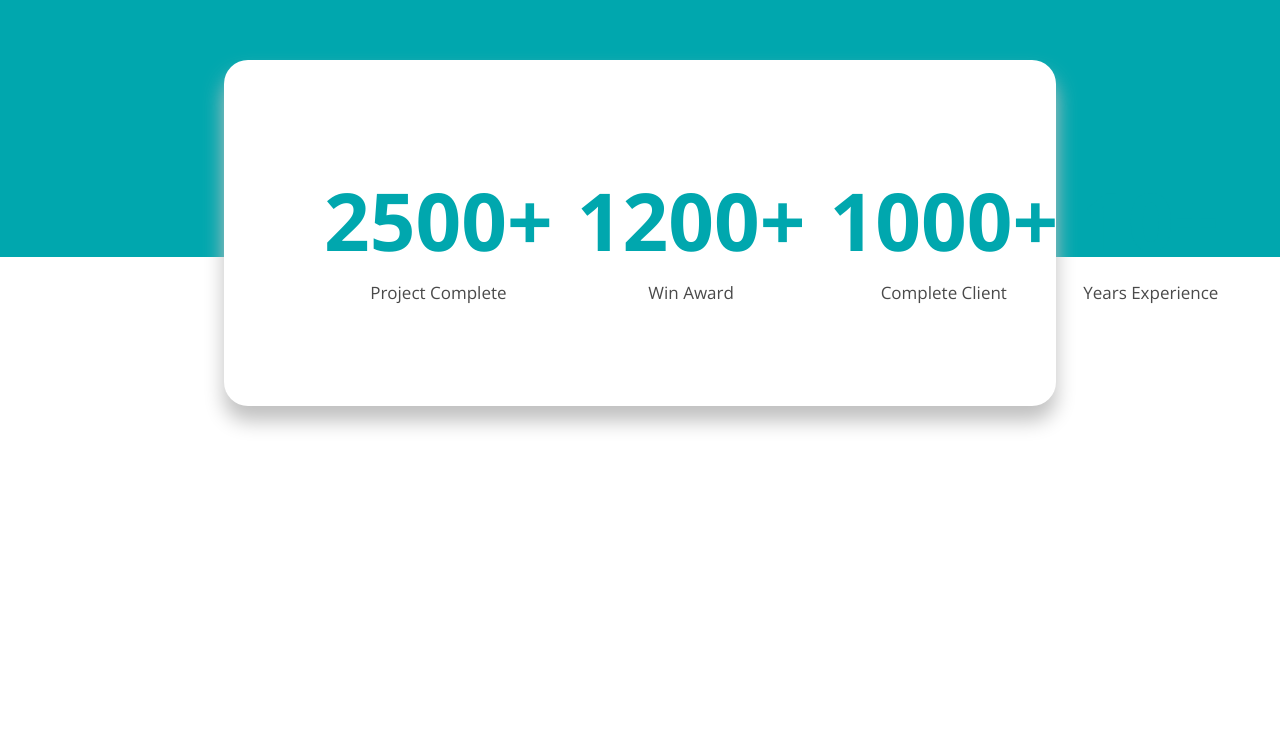
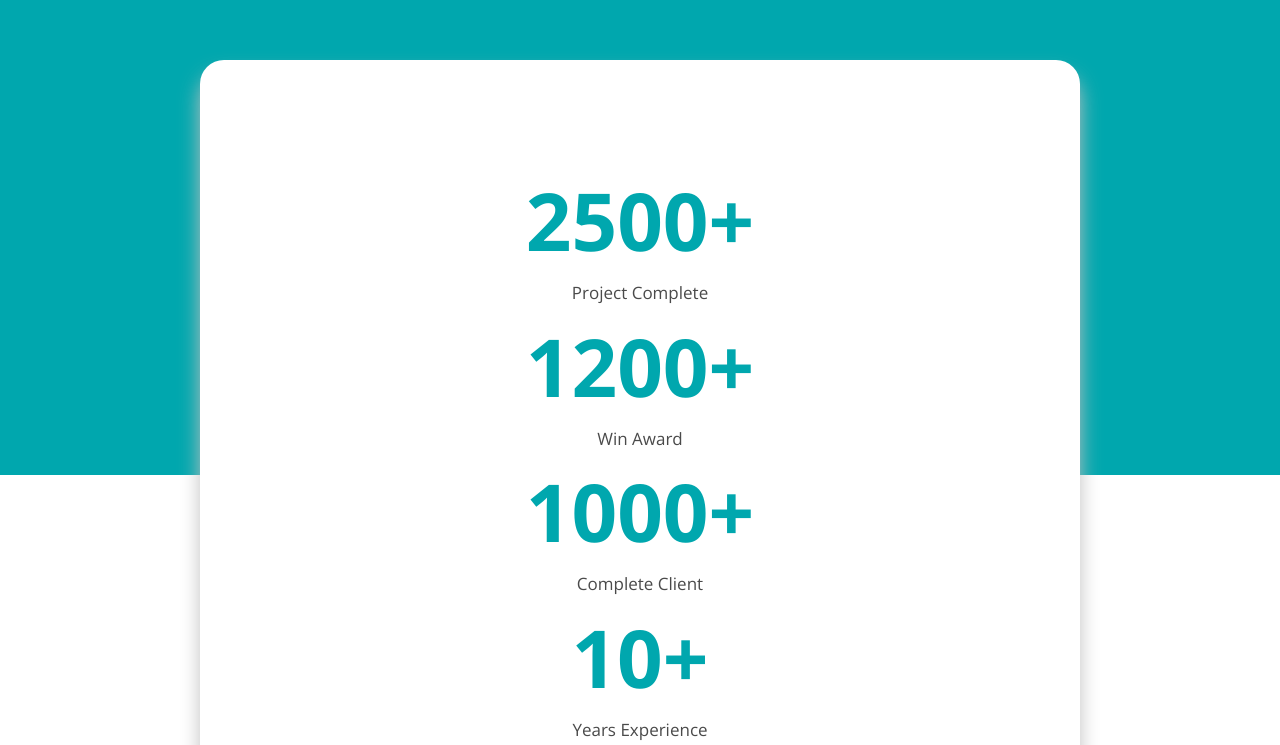
Before and after one commit to sonja167/figma_cv, a plain HTML site: page index.html in a window 1280 px wide. Shown: the part 2594-3339 px from the top of the page. Before the commit the page ends 3096 px from the top, so only its background shows below. Drawn offline with nearby package versions, Linux system fonts and the light colour scheme.

Commit message:
second commit

```diff
--- a/index.html
+++ b/index.html
@@ -169,25 +169,23 @@
       </section>
     </section>
     <section class="footer">
-      <div class="numbers-content">
-        <section class="columns">
-          <div class="column">
+      <div class="footer-content">
+        <div>
           <p class="bignumber">2500+</p>
           <p>Project Complete</p>
         </div>
-          <div class="column">
+        <div>
           <p class="bignumber">1200+</p>
           <p>Win Award</p>
         </div>
-          <div class="column">
+        <div>
           <p class="bignumber">1000+</p>
           <p>Complete Client</p>
         </div>
-          <div class="column">
+        <div>
           <p class="bignumber">10+</p>
           <p>Years Experience</p>
         </div>
-        </section>
       </div>
     </section>
   </body>
--- a/style.css
+++ b/style.css
@@ -95,16 +95,19 @@ p {
   );
   background-repeat: no-repeat;
   background-size: cover;
+  padding-left: 200px;
+  padding-right: 200px;
 }
 
-.numbers-content {
+.footer-content {
   text-align: center;
   background: #fff;
   border-radius: 24px;
   box-shadow: 0px 15px 20px silver;
   padding: 100px;
-  margin-left: 200px;
-  margin-right: 200px;
+  display: flex;
+  justify-content: space-between;
+  flex-direction: column;
 }
 
 .bignumber {
@@ -117,3 +120,9 @@ p {
   color: #999999;
   font-size: 24px;
 }
+
+@media screen and (min-width: 1500px) {
+  .footer-content {
+    flex-direction: row;
+  }
+}
```
Lines whose indentation alone changed are shown as unchanged.
